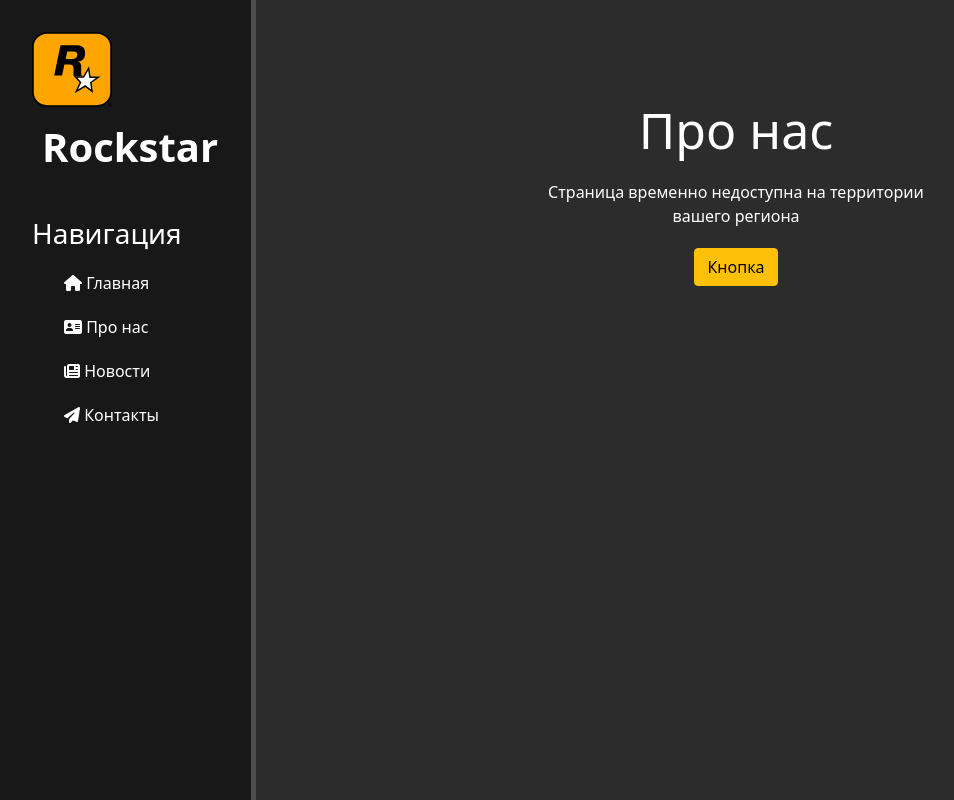
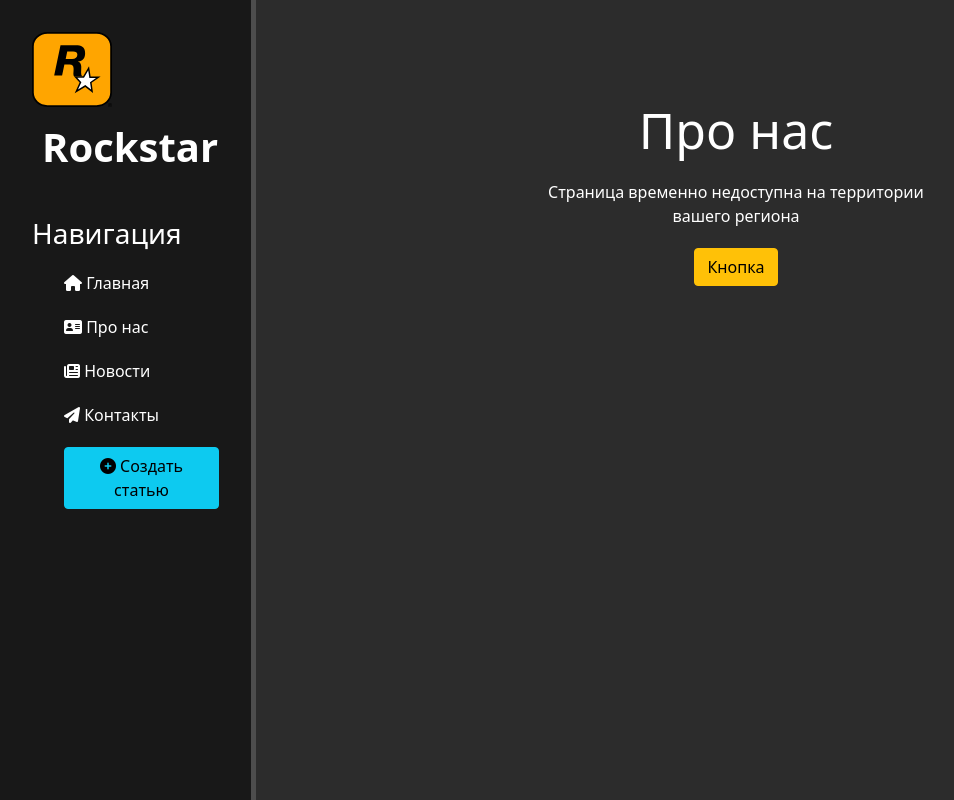
Before and after one commit to serega-polyakoff/DjangoCourse, a Django app: page /about in a window 1280 px wide. Shown: the whole page, without its empty margins (0-954 px from the left). Run offline with Django 4.2, Linux system fonts and the light colour scheme; some libraries are stand-ins or nearby versions.

Commit message:
django_L_9_2

```diff
--- a/main/templates/main/layout.html
+++ b/main/templates/main/layout.html
@@ -22,6 +22,7 @@
              <a href="{% url 'about' %}"><li><i class="fa-solid fa-address-card"></i> Про нас</li></a>
              <a href="{% url 'news_home' %}"><li><i class="fa-solid fa-newspaper"></i> Новости</li></a>
              <a href=""><li><i class="fa-solid fa-paper-plane"></i> Контакты</li></a>
+             <a href="{% url 'create' %}"><li><button class="btn btn-info"><i class="fas fa-plus-circle"></i> Создать статью</button></li></a>
          </ul>
      </aside>
      <main>
--- a/news/templates/news/create.html
+++ b/news/templates/news/create.html
@@ -8,6 +8,7 @@
     <form method="post">
         {% csrf_token %}
         {{ form }}
+
         <input type="text" placeholder="Название статьи" class="form-control"><br>
         <input type="text" placeholder="Анонс статьи" class="form-control"><br>
         <textarea class="form-control" placeholder="Текст статьи"></textarea><br>
```
